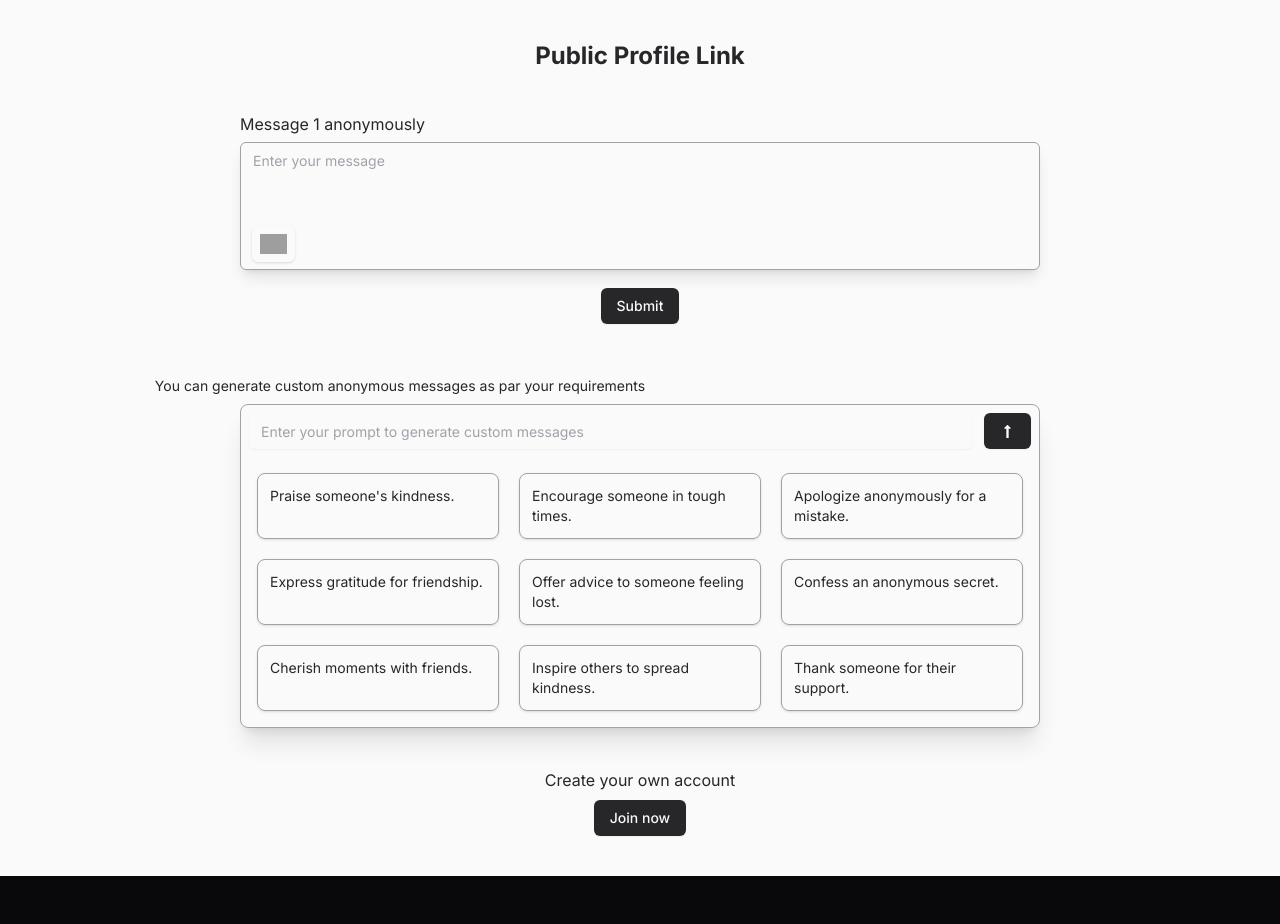
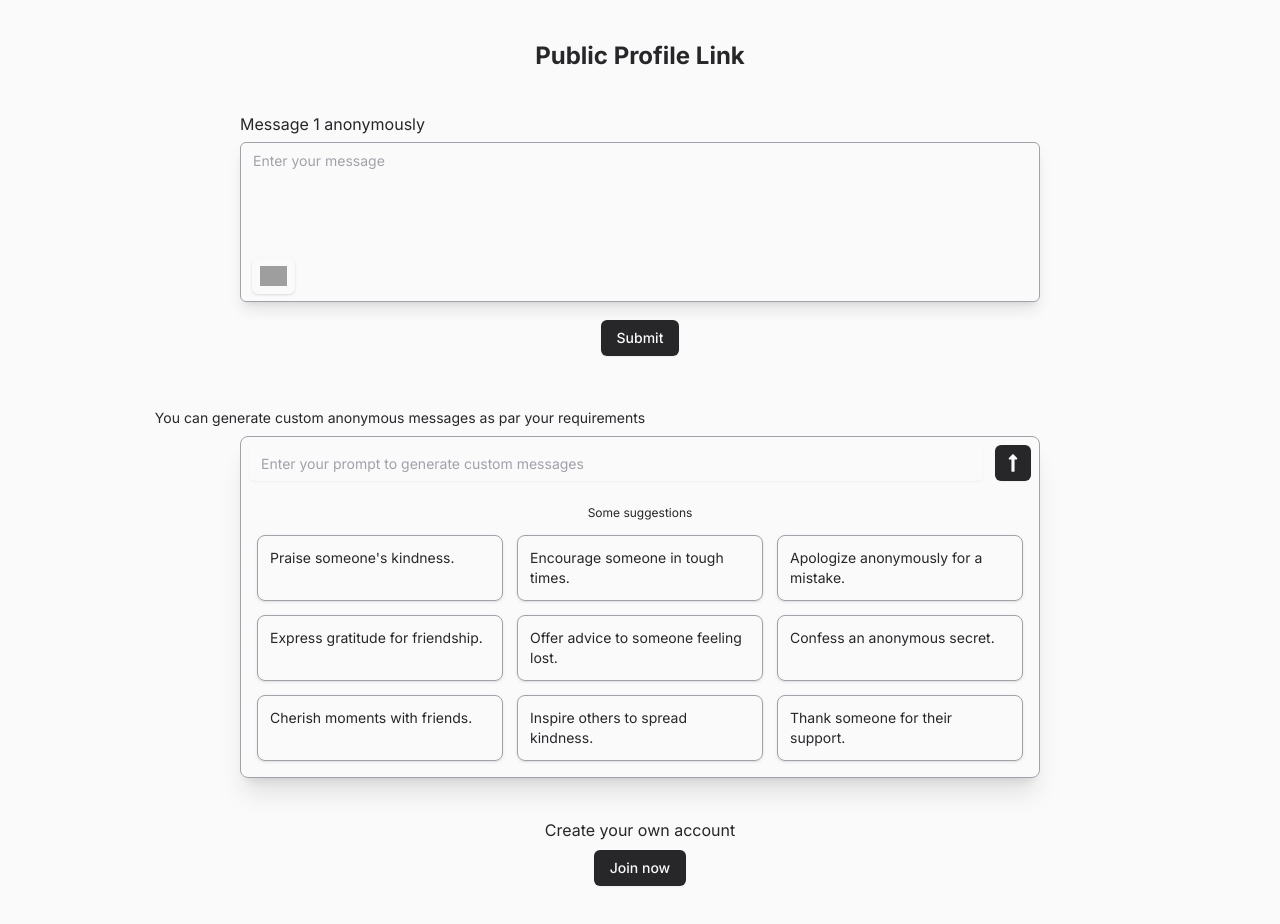
Before and after one commit to Souradip2022/anonymous_feedback_app, a Next.js app: page /u/1 in a window 1280 px wide. Before the commit the page ends 876 px from the top, so only its background shows below. Built offline with nearby package versions, Linux system fonts and the light colour scheme; grey boxes are pictures that could not be loaded.

Commit message:
Added finishing touch to sending message page

```diff
--- a/src/app/api/chat/route.ts
+++ b/src/app/api/chat/route.ts
@@ -19,10 +19,10 @@ export async function POST(req: Request) {
     model: model as any,
     messages,
     temperature: 0.9,
-    maxTokens: 400,
+    maxTokens: 200,
     maxRetries: 5,
     frequencyPenalty: 0.3,
-    system: "You are a helpful assistant. You generate anonymous messages that can be used to express gratitude, encouragement, apologies, confessions, and compliments. Ensure that the messages are thoughtful, kind, and empathetic.",
+    system: "You are a helpful assistant. You generate anonymous messages that can be used to express gratitude, encouragement, apologies, confessions, and compliments. Ensure that the messages are thoughtful, kind, and empathetic. Keep the range between 100 to 200 words",
   });
 
   return result.toAIStreamResponse();
--- a/src/app/u/[username]/page.tsx
+++ b/src/app/u/[username]/page.tsx
@@ -3,7 +3,7 @@ import {MessageSchema} from "@/schema/MessageSchema";
 import {SubmitHandler, useForm} from "react-hook-form";
 import * as z from "zod";
 import {zodResolver} from "@hookform/resolvers/zod";
-import {toast, useToast} from "@/components/ui/use-toast";
+import {useToast} from "@/components/ui/use-toast";
 import axios, {Axios, AxiosError} from "axios";
 import {Textarea} from "@/components/ui/textarea";
 import {Button} from "@/components/ui/button";
@@ -17,6 +17,8 @@ import {Input} from "@/components/ui/input";
 import {useRouter} from "next/navigation";
 import {FaLongArrowAltUp} from "react-icons/fa";
 import {BiSolidCheckbox} from "react-icons/bi";
+import {IoReloadCircle} from "react-icons/io5";
+import {TbReload} from "react-icons/tb";
 
 
 const anonymousSuggestions = [
@@ -73,15 +75,30 @@ function Page({params}: { params: { username: string } }) {
     console.log(data.content);
   };
 
-  const {messages, input, handleInputChange, handleSubmit: handleUserPromptSubmit, stop, isLoading} = useChat({
-    initialInput: ""
-  });
   const [promptResult, setPromptResult] = useState<Array<any>>([]);
+  const [assistanceResponse, setAssistanceResponse] = useState<string>("")
+
+  const {
+    messages,
+    input,
+    handleInputChange,
+    handleSubmit: handleUserPromptSubmit,
+    stop,
+    isLoading,
+    setInput,
+    reload
+  } = useChat();
 
   useEffect(() => {
     const filteredPrompt = messages.filter((m) => m.role === "assistant" || m.role === "user");
     setPromptResult(filteredPrompt.slice(-2));
-    console.log(promptResult)
+
+    if (promptResult.length > 0) {
+      const prompt = promptResult.filter((m) => m.role === "assistant");
+      if (prompt.length > 0 && prompt[0].content) {
+        setAssistanceResponse(prompt[0].content);
+      }
+    }
   }, [messages]);
 
   return (
@@ -92,7 +109,7 @@ function Page({params}: { params: { username: string } }) {
           <p className={"place-self-start mb-1.5"}> Message {params.username} anonymously </p>
           <div className="w-full relative">
             <Textarea
-              className={"w-full min-h-32 border-muted-foreground resize-none shadow-lg"}
+              className={"w-full min-h-40 border-muted-foreground resize-none shadow-lg"}
               placeholder={"Enter your message"}
               {...register("content")}
               value={content}
@@ -133,22 +150,34 @@ function Page({params}: { params: { username: string } }) {
               </div>
 
               {isLoading ?
-                <Button type={"submit"} variant={"secondary"} onClick={() => stop()}>
+                <Button type={"submit"} variant={"secondary"} onClick={() => stop()} className={"p-2"}>
                   <BiSolidCheckbox size={20}/>
                 </Button> :
-                <Button type={"submit"} variant={"secondary"}>
-                  <FaLongArrowAltUp size={15}/>
+                <Button type={"submit"} variant={"secondary"} className={"p-2"}>
+                  <FaLongArrowAltUp size={20}/>
                 </Button>
               }
             </form>
-            <div className={"w-full h-fit p-4 text-muted"}>
+
+            <div className={"w-full h-fit p-4 text-muted relative"}>
               {promptResult.length > 0 ? (
                 promptResult.map((m) => (
-                  <Fragment key={m.id}>
+                  <div className={""} key={m.id}>
                     {m.role === "user" && (
-                      <p className={"mb-5 whitespace-pre-wrap"}>
-                        User: {m.content}
-                      </p>
+                      <div className={"w-full flex items-center mb-3 gap-x-1"}>
+                        <p className={"whitespace-pre-wrap w-11/12"}>
+                          User: {m.content}
+                        </p>
+                        <Button variant={"secondary"} type={"button"}
+                                onClick={() => setValue("content", assistanceResponse)}
+                                disabled={isLoading}>
+                          Use response
+                        </Button>
+                        <button className={"h-fit w-fit hover:bg-gray-200 p-1.5 rounded-md"}
+                                onClick={() => reload()}>
+                          <TbReload size={25} className={`${isLoading && "animate-spin"}`}/>
+                        </button>
+                      </div>
                     )}
                     {m.role === "assistant" && (
                       <p className={"flex flex-col"}>
@@ -156,18 +185,26 @@ function Page({params}: { params: { username: string } }) {
                         <span>{m.content.split("**").join("  ").split("*").join(" ")}</span>
                       </p>
                     )}
-                  </Fragment>
+                  </div>
                 ))
               ) : (
-                <div className={"w-full grid grid-cols-3 place-items-center gap-5"}>
+                <div className={"w-full grid grid-cols-3 place-items-center gap-3.5"}>
+                  <span className={"w-full col-span-3 text-xs text-center"}>Some suggestions</span>
                   {anonymousSuggestions.map((prompt, index) => (
-                    <div key={index} className={"w-full h-full p-3 text-sm border rounded-lg  border-muted-foreground shadow hover:border-muted hover:shadow-md"}>{prompt}</div>
+                    <div
+                      key={index}
+                      className={"w-full h-full p-3 text-sm border rounded-lg border-muted-foreground shadow hover:border-muted hover:shadow-md cursor-grab active:cursor-grabbing"}
+                      onClick={() => setInput(prompt)}
+                    >
+                      {prompt}
+                    </div>
                   ))}
                 </div>
               )}
             </div>
           </div>
         </div>
+
         <div className="flex flex-col items-center gap-y-2">
           <p className={"text-muted"}>Create your own account</p>
           <Button type={"submit"} variant={"secondary"} onClick={() => router.push("/sign-up")}>
--- a/src/schema/MessageSchema.ts
+++ b/src/schema/MessageSchema.ts
@@ -4,5 +4,5 @@ export const MessageSchema = z.object({
   content: z
   .string()
   .min(10, {message: "Content must be at least 10 characters"})
-  .max(400, {message: "Content must not exceed 400 characters"})
+  .max(800, {message: "Content must not exceed 400 characters"})
 })
```
